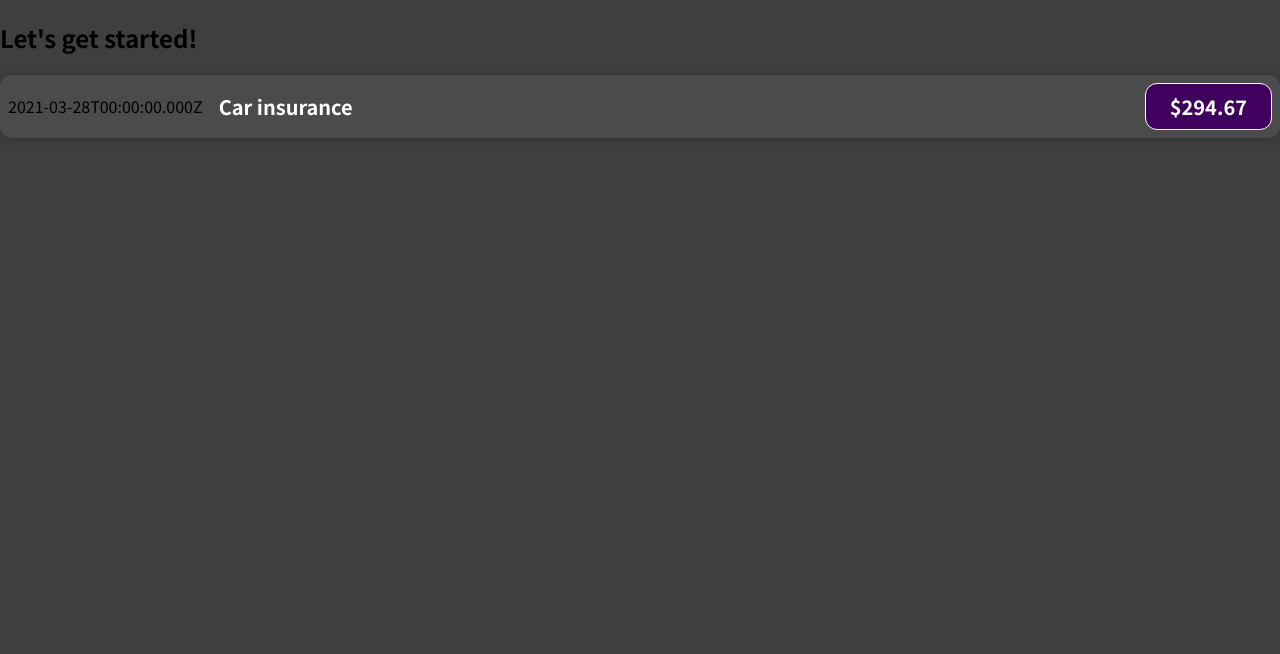
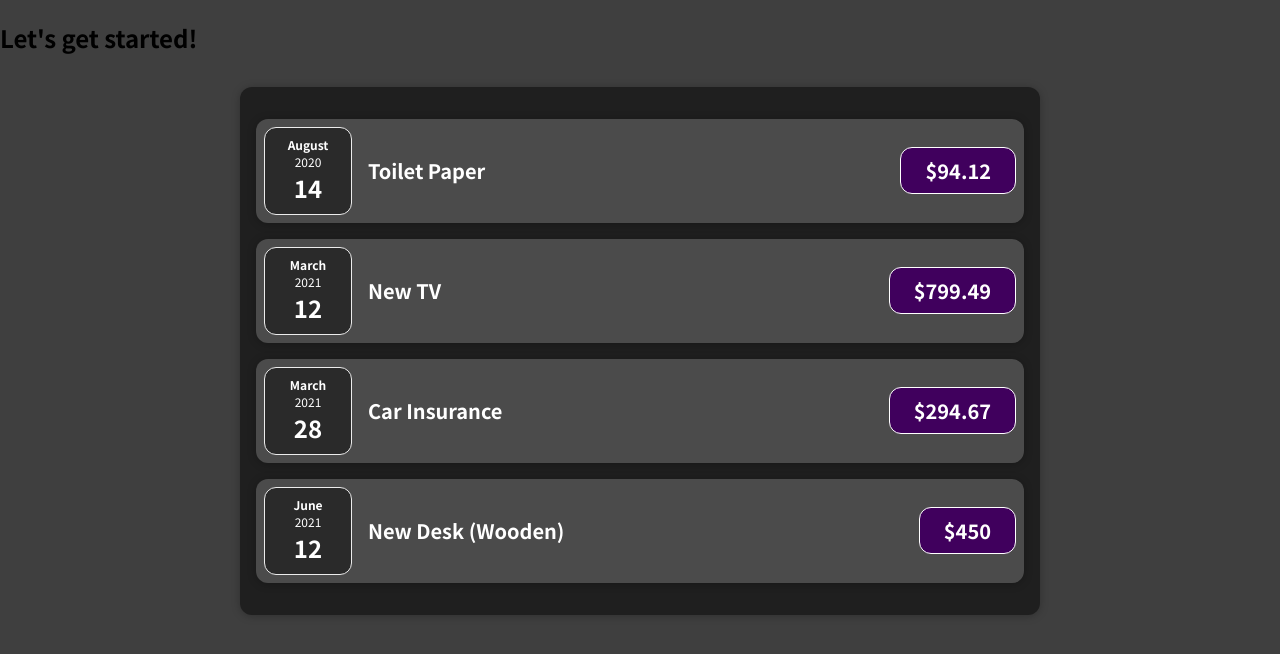
Before and after one commit to wojtazk/reactjs-course, a React (Create React App) app in the folder 01-starting-setup/: page / in a window 1280 px wide. Shown: the top 654 px of the page. Built offline with nearby package versions, Linux system fonts and the light colour scheme.

Commit message:
second day

```diff
--- a/01-starting-setup/src/App.jsx
+++ b/01-starting-setup/src/App.jsx
@@ -1,12 +1,34 @@
-import ExpenseItem from './components/ExpenseItem';
+import Expenses from './components/Expenses/Expenses';
 
-function App() {
+const App = () => {
+  const expenses = [
+    {
+      id: 'e1',
+      title: 'Toilet Paper',
+      amount: 94.12,
+      date: new Date(2020, 7, 14),
+    },
+    { id: 'e2', title: 'New TV', amount: 799.49, date: new Date(2021, 2, 12) },
+    {
+      id: 'e3',
+      title: 'Car Insurance',
+      amount: 294.67,
+      date: new Date(2021, 2, 28),
+    },
+    {
+      id: 'e4',
+      title: 'New Desk (Wooden)',
+      amount: 450,
+      date: new Date(2021, 5, 12),
+    },
+  ];
+
   return (
     <div>
       <h2>Let's get started!</h2>
-      <ExpenseItem></ExpenseItem>
+      <Expenses data={expenses} />
     </div>
   );
-}
+};
 
 export default App;
--- a/01-starting-setup/src/components/ExpenseItem.jsx
+++ /dev/null
@@ -1,18 +0,0 @@
-import './ExpenseItem.css';
-
-function ExpenseItem() {
-  const expenseDate = new Date(2021, 2, 28);
-  const expenseTitle = 'Car insurance';
-  const expenseAmount = 294.67;
-  return (
-    <div className="expense-item">
-      <div>{expenseDate.toISOString()}</div>
-      <div className="expense-item__description">
-        <h2>{expenseTitle}</h2>
-        <div className="expense-item__price">${expenseAmount}</div>
-      </div>
-    </div>
-  );
-}
-
-export default ExpenseItem;
--- /dev/null
+++ b/01-starting-setup/src/components/Expenses/ExpenseDate.css
@@ -0,0 +1,26 @@
+.expense-date {
+  display: flex;
+  flex-direction: column;
+  width: 5.5rem;
+  height: 5.5rem;
+  border: 1px solid #ececec;
+  background-color: #2a2a2a;
+  color: white;
+  border-radius: 12px;
+  align-items: center;
+  justify-content: center;
+}
+
+.expense-date__month {
+  font-size: 0.75rem;
+  font-weight: bold;
+}
+
+.expense-date__year {
+  font-size: 0.75rem;
+}
+
+.expense-date__day {
+  font-size: 1.5rem;
+  font-weight: bold;
+}
--- /dev/null
+++ b/01-starting-setup/src/components/Expenses/ExpenseDate.jsx
@@ -0,0 +1,19 @@
+import './ExpenseDate.css';
+
+const ExpenseDate = (props) => {
+  const [month, day, year] = [
+    props.date.toLocaleString(navigator.language, { month: 'long' }),
+    props.date.toLocaleString(navigator.language, { day: '2-digit' }),
+    props.date.getFullYear(),
+  ];
+
+  return (
+    <div className="expense-date">
+      <div className="expense-date__month">{month}</div>
+      <div className="expense-date__year">{year}</div>
+      <div className="expense-date__day">{day}</div>
+    </div>
+  );
+};
+
+export default ExpenseDate;
--- a/01-starting-setup/src/components/ExpenseItem.css
+++ b/01-starting-setup/src/components/Expenses/ExpenseItem.css
@@ -2,10 +2,8 @@
   display: flex;
   justify-content: space-between;
   align-items: center;
-  box-shadow: 0 2px 8px rgba(0, 0, 0, 0.25);
   padding: 0.5rem;
   margin: 1rem 0;
-  border-radius: 12px;
   background-color: #4b4b4b;
 }
 
--- /dev/null
+++ b/01-starting-setup/src/components/Expenses/ExpenseItem.jsx
@@ -0,0 +1,17 @@
+import './ExpenseItem.css';
+import ExpenseDate from './ExpenseDate';
+import Card from '../UI/Card';
+
+const ExpenseItem = (props) => {
+  return (
+    <Card className="expense-item">
+      <ExpenseDate date={props.date} />
+      <div className="expense-item__description">
+        <h2>{props.title}</h2>
+        <div className="expense-item__price">${props.amount}</div>
+      </div>
+    </Card>
+  );
+};
+
+export default ExpenseItem;
--- /dev/null
+++ b/01-starting-setup/src/components/Expenses/Expenses.css
@@ -0,0 +1,7 @@
+.expenses {
+  padding: 1rem;
+  background-color: rgb(31, 31, 31);
+  margin: 2rem auto;
+  width: 50rem;
+  max-width: 95%;
+}
--- /dev/null
+++ b/01-starting-setup/src/components/Expenses/Expenses.jsx
@@ -0,0 +1,18 @@
+import './Expenses.css';
+import ExpenseItem from './ExpenseItem';
+import Card from '../UI/Card';
+
+const Expenses = (props) => {
+  const expenseItems = props.data.map((ex) => (
+    <ExpenseItem
+      key={ex.id}
+      title={ex.title}
+      date={ex.date}
+      amount={ex.amount}
+    />
+  ));
+
+  return <Card className="expenses">{expenseItems}</Card>;
+};
+
+export default Expenses;
--- /dev/null
+++ b/01-starting-setup/src/components/UI/Card.css
@@ -0,0 +1,4 @@
+.card {
+  border-radius: 12px;
+  box-shadow: 0 1px 8px rgba(0, 0, 0, 0.25);
+}
--- /dev/null
+++ b/01-starting-setup/src/components/UI/Card.jsx
@@ -0,0 +1,7 @@
+import './Card.css';
+
+const Card = (props) => {
+  return <div className={'card ' + props.className}>{props.children}</div>;
+};
+
+export default Card;
```
Also changed, not shown: 1 other file (tests, documents, lock files or other folders).
